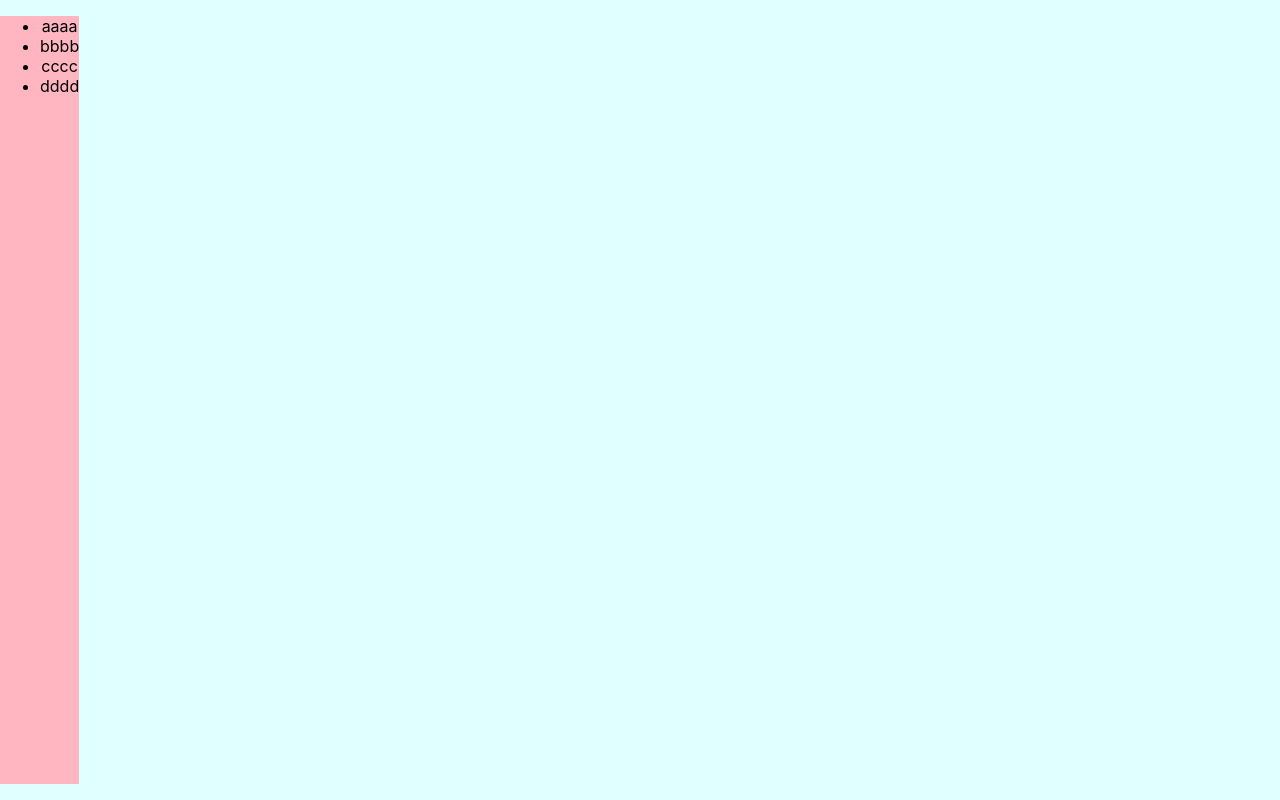
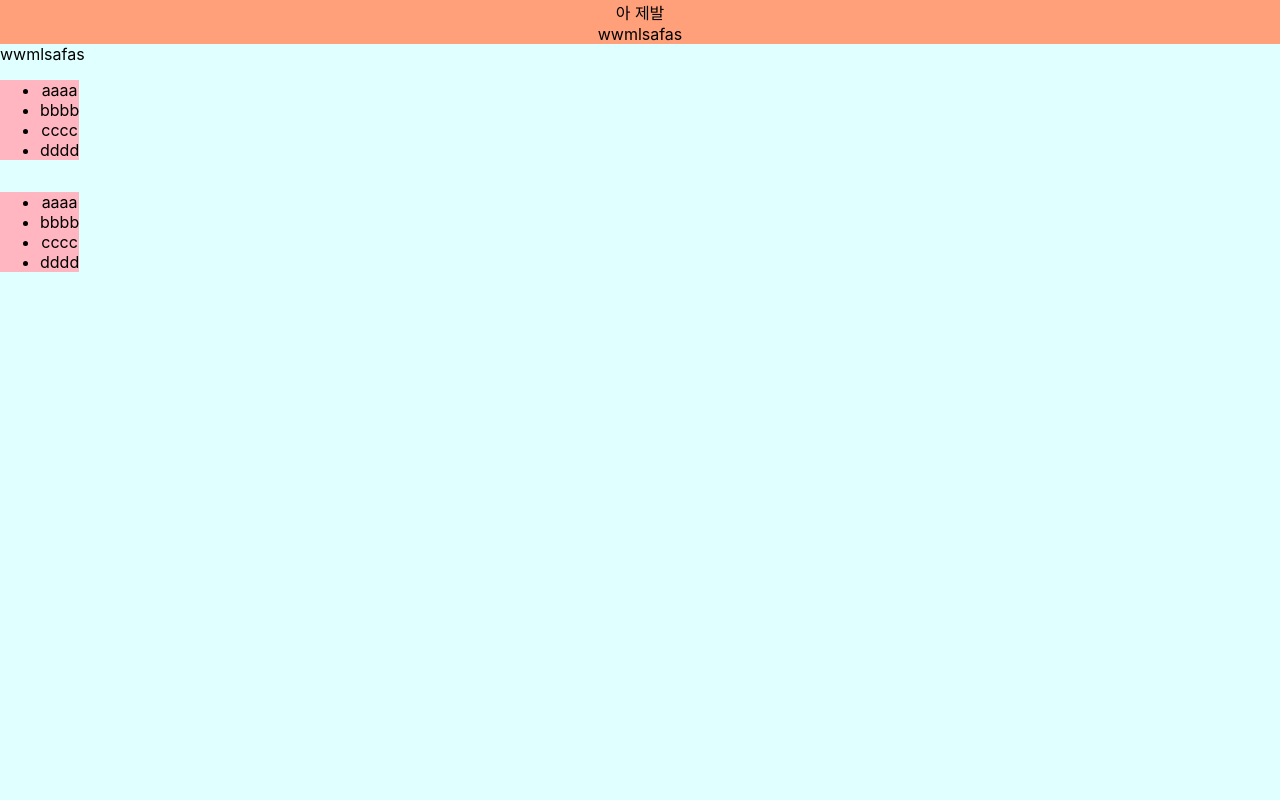
Before and after one commit to LyntheYtoo/gdg-toy-jukebox, a React (Create React App) app: page / in a window 1280 px wide. Built offline with nearby package versions, Linux system fonts and the light colour scheme.

Commit message:
css flexbox 테스트

```diff
--- a/src/App.tsx
+++ b/src/App.tsx
@@ -9,9 +9,8 @@ function App() {
       className="App"
       css={{
         display: 'flex',
-        // flexDirection: 'column',
-        // alignItems: 'flex-end',
-        // justifyContent: 'stretch',
+        flexDirection: 'column',
+        alignItems: 'flex-start',
         minHeight: '100vh',
         backgroundColor: 'lightcyan',
       }}>
@@ -28,10 +27,25 @@ function App() {
           Learn React
         </a>
       </header> */}
+      <div css={{backgroundColor: 'lightsalmon', alignSelf: 'stretch'}}>
+        아 제발
+        <div css={{alignSelf: 'center'}}>wwmlsafas</div>
+      </div>
+      <div>wwmlsafas</div>
 
-      <ul css={{
-        backgroundColor: 'lightpink'
-      }}>
+      <ul
+        css={{
+          backgroundColor: 'lightpink',
+        }}>
+        <li>aaaa</li>
+        <li>bbbb</li>
+        <li>cccc</li>
+        <li>dddd</li>
+      </ul>
+      <ul
+        css={{
+          backgroundColor: 'lightpink',
+        }}>
         <li>aaaa</li>
         <li>bbbb</li>
         <li>cccc</li>
```
